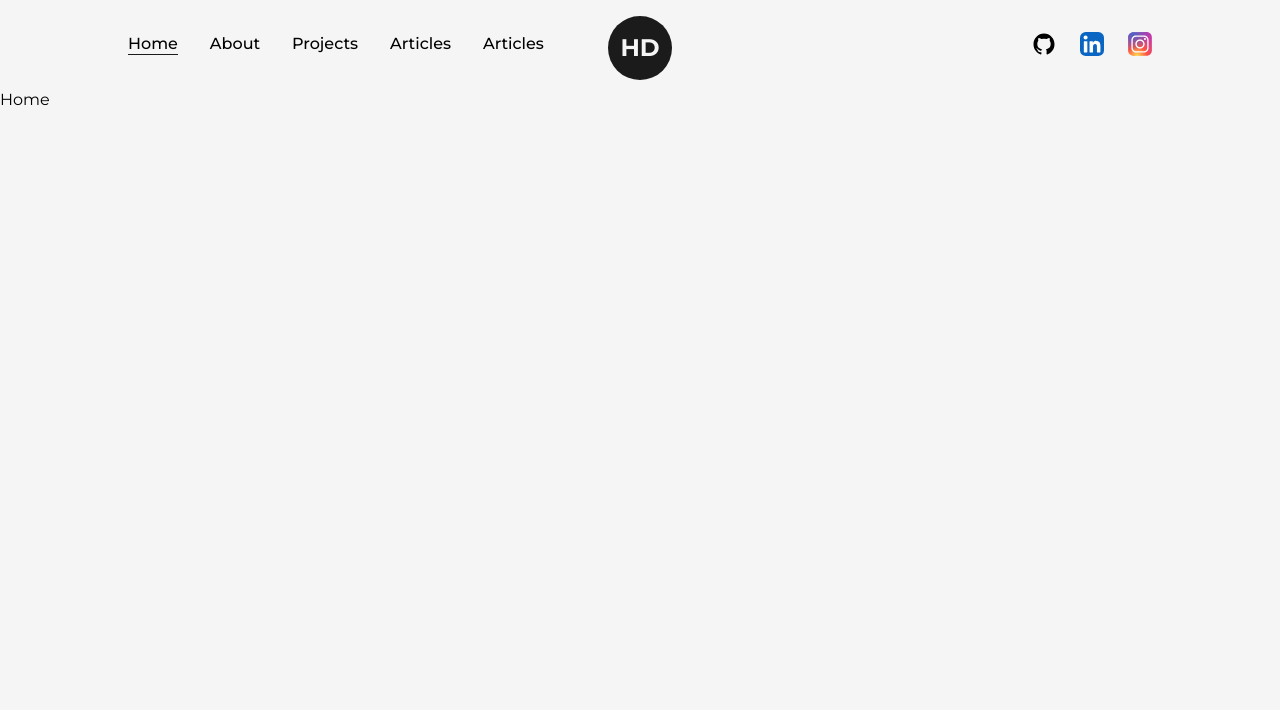
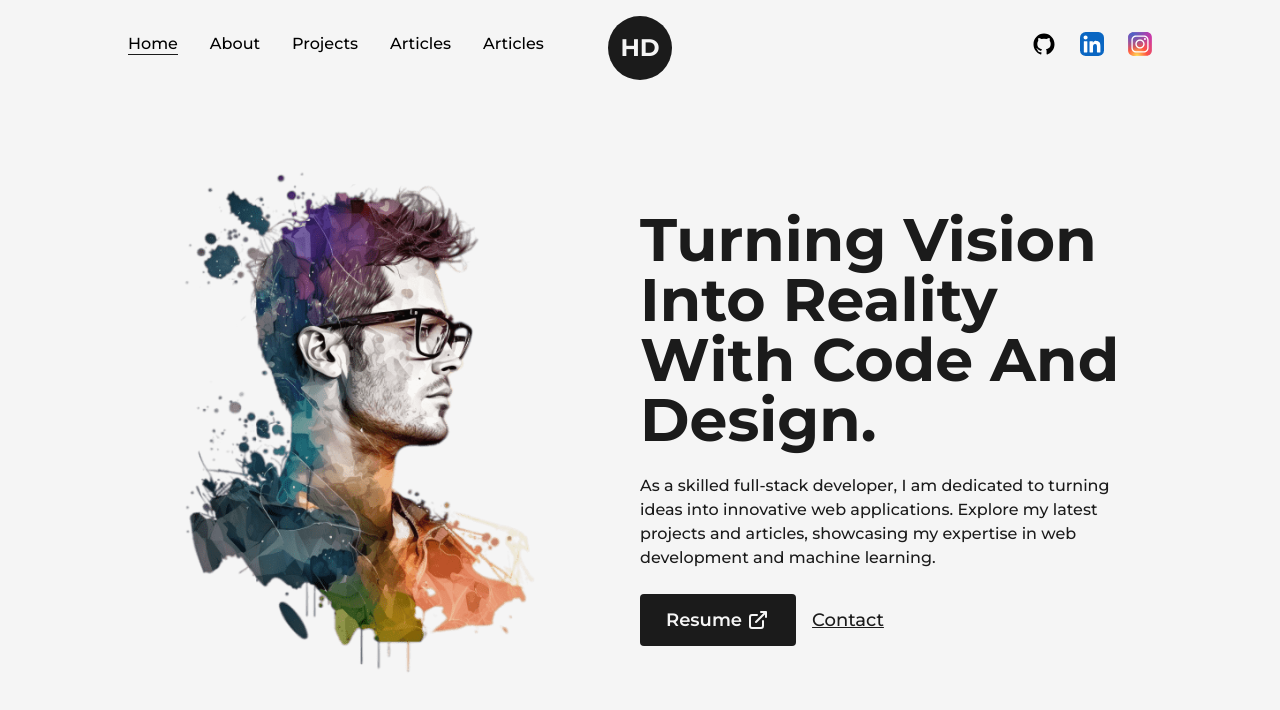
Before and after one commit to dangarharshil11/Portfolio-Website, a Next.js app: page / in a window 1280 px wide. Shown: the top 710 px of the page. Built offline with nearby package versions, Linux system fonts and the light colour scheme.

Commit message:
Home Page

```diff
--- /dev/null
+++ b/src/components/AnimatedText.js
@@ -0,0 +1,54 @@
+import React from "react";
+import { motion } from "../../node_modules/framer-motion";
+
+const quote = {
+  initial: {
+    opacity: 1,
+  },
+  animate: {
+    opacity: 1,
+    transition: {
+      delay: 0.5,
+      staggerChildren: 0.08,
+    },
+  },
+};
+
+const singleWord = {
+  initial: {
+    opacity: 0,
+    y: 50,
+  },
+  animate: {
+    opacity: 1,
+    y: 0,
+    transition: {
+      duration: 1,
+    },
+  },
+};
+
+const AnimatedText = ({ text, className = "" }) => {
+  return (
+    <div className="w-full mx-auto py-2 flex items-center justify-center text-center overflow-hidden">
+      <motion.h1
+        className={`inline-block w-full text-dark font-bold capitalize text-8xl ${className}`}
+        variants={quote}
+        initial="initial"
+        animate="animate"
+      >
+        {text.split(" ").map((word, index) => (
+          <motion.span
+            key={word + "-" + index}
+            className="inline-block"
+            variants={singleWord}
+          >
+            {word}&nbsp;
+          </motion.span>
+        ))}
+      </motion.h1>
+    </div>
+  );
+};
+
+export default AnimatedText;
--- /dev/null
+++ b/src/components/Layout.js
@@ -0,0 +1,13 @@
+import React from "react";
+
+const Layout = ({ children, className = "" }) => {
+  return (
+    <div
+      className={`w-full h-full inline-block z-0 bg-light p-32 ${className}`}
+    >
+      {children}
+    </div>
+  );
+};
+
+export default Layout;
--- a/src/pages/index.js
+++ b/src/pages/index.js
@@ -1,5 +1,10 @@
-import Head from 'next/head'
-
+import Layout from "@/components/Layout";
+import Head from "next/head";
+import Image from "next/image";
+import profilePic from "../../public/images/profile/developer-pic-1.png";
+import AnimatedText from "@/components/AnimatedText";
+import Link from "next/link";
+import { LinkArrow } from "@/components/Icons";
 
 export default function Home() {
   return (
@@ -8,9 +13,44 @@
         <title>Create Next App</title>
         <meta name="description" content="Generated by create next app" />
       </Head>
-      <main className=''>
-        Home
+      <main className="flex items-center text-dark w-full min-h-screen">
+        <Layout className="pt-0">
+          <div className="flex items-center justify-between w-full">
+            <div className="w-1/2">
+              <Image src={profilePic} alt="Harshil" className="w-full h-auto" />
+            </div>
+            <div className="w-1/2 flex flex-col items-center self-center">
+              <AnimatedText
+                text="Turning Vision Into Reality With Code And Design."
+                className="!text-6xl !text-left"
+              />
+              <p className="my-4 text-base font-medium">
+                As a skilled full-stack developer, I am dedicated to turning
+                ideas into innovative web applications. Explore my latest
+                projects and articles, showcasing my expertise in web
+                development and machine learning.
+              </p>
+              <div className="flex items-center self-start mt-2">
+                <Link
+                  href="/Resume.pdf"
+                  target={"_blank"}
+                  className="flex items-center bg-dark text-light p-2.5 px-6 rounded text-lg font-semibold hover:bg-light hover:text-dark border-2 border-solid border-transparent hover:border-dark"
+                  download={true}
+                >
+                  Resume <LinkArrow className="w-6 ml-1" />
+                </Link>
+                <Link
+                  href="mailto:dangarharshil11@gmail.com"
+                  target={"_blank"}
+                  className="ml-4 text-lg font-medium capitalize text-dark underline"
+                >
+                  Contact
+                </Link>
+              </div>
+            </div>
+          </div>
+        </Layout>
       </main>
     </>
-  )
+  );
 }
```
Also changed, not shown: 1 other file (tests, documents, lock files or other folders).
